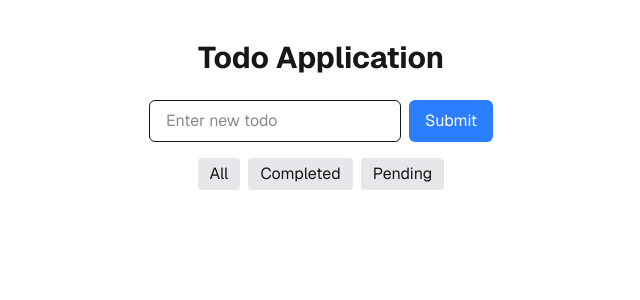
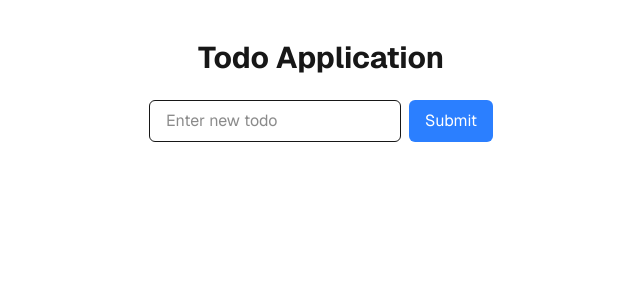
Before and after one commit to pratikzajam-lgtm/todo-nextjs, a Next.js app: page / in a window 1280 px wide. Shown: the top 300 px of the page, without its empty margins (319-959 px from the left). Built offline with nearby package versions, Linux system fonts and the light colour scheme.

Commit message:
fixed errors

```diff
--- a/app/page.tsx
+++ b/app/page.tsx
@@ -78,23 +78,12 @@ export default function Home() {
             className="flex-1 px-4 py-2 border rounded-md focus:outline-none focus:ring-2 focus:ring-blue-500"
           />
           <button className="px-4 py-2 bg-blue-500 text-white rounded-md hover:bg-blue-600">
-            {edit ? "Edit" : "Submit"}
+            {edit ? "Update" : "Submit"}
           </button>
         </section>
       </form>
 
-      {/* Filter Buttons */}
-      <section className="mb-4 flex gap-2 justify-center">
-        <button className="px-3 py-1 bg-gray-200 rounded hover:bg-gray-300">
-          All
-        </button>
-        <button className="px-3 py-1 bg-gray-200 rounded hover:bg-gray-300">
-          Completed
-        </button>
-        <button className="px-3 py-1 bg-gray-200 rounded hover:bg-gray-300">
-          Pending
-        </button>
-      </section>
+
 
       <ul className="divide-y divide-gray-300">
         {todos.map((todo) => (
```
